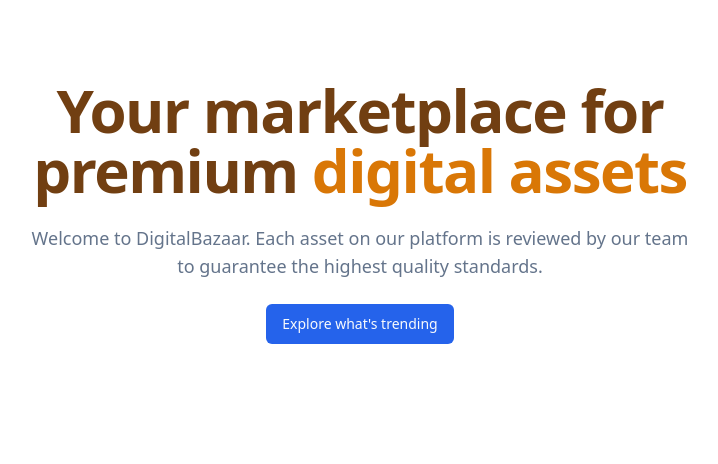
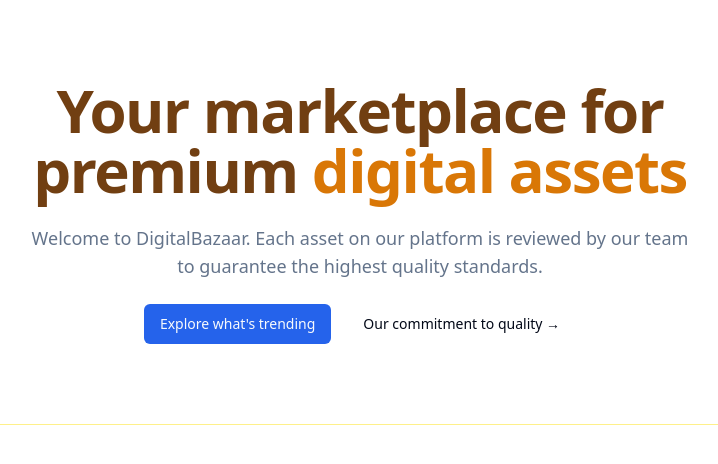
Before and after one commit to Tane4ka170/nextjs-digital-marketplace, a Next.js app: page / in a window 1280 px wide. Shown: the top 464 px of the page, without its empty margins (280-998 px from the left). Built offline with nearby package versions, Linux system fonts and the light colour scheme.

Commit message:
Enhanced homepage with additional button and section

```diff
--- a/src/app/page.tsx
+++ b/src/app/page.tsx
@@ -1,9 +1,10 @@
 import MaxWidthWrapper from "@/components/MaxWidthWrapper";
-import { buttonVariants } from "@/components/ui/button";
+import { Button, buttonVariants } from "@/components/ui/button";
 import Link from "next/link";
 
 export default function Home() {
   return (
+    <>
       <MaxWidthWrapper>
         <div className="py-20 mx-auto text-center flex flex-col items-center max-w-3xl">
           <h1 className="text-4xl font-bold tracking-tight text-yellow-900 sm:text-6xl">
@@ -18,8 +19,14 @@
             <Link href="/products" className={buttonVariants()}>
               Explore what's trending
             </Link>
+            <Button variant="ghost">Our commitment to quality &rarr;</Button>
           </div>
         </div>
       </MaxWidthWrapper>
+
+      <section className="border-t border-yellow-200 bg-yellow-50">
+        <MaxWidthWrapper className=""></MaxWidthWrapper>
+      </section>
+    </>
   );
 }
```
Lines whose indentation alone changed are shown as unchanged.
